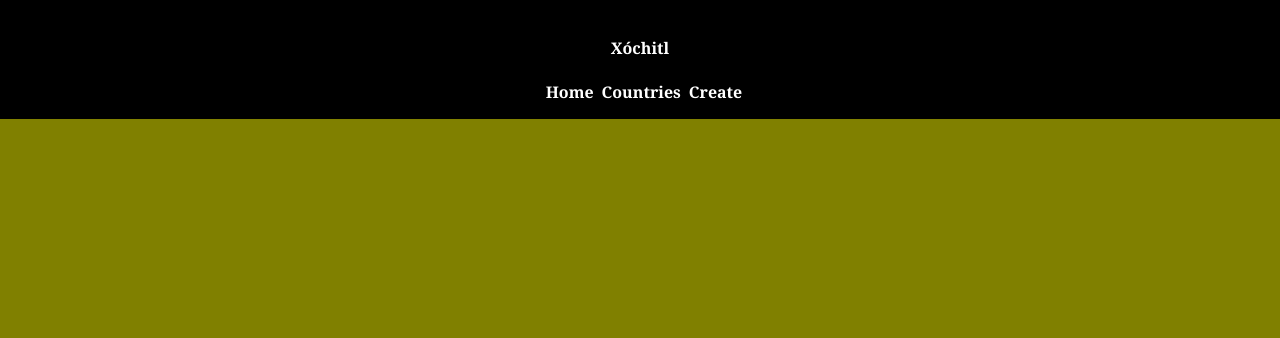
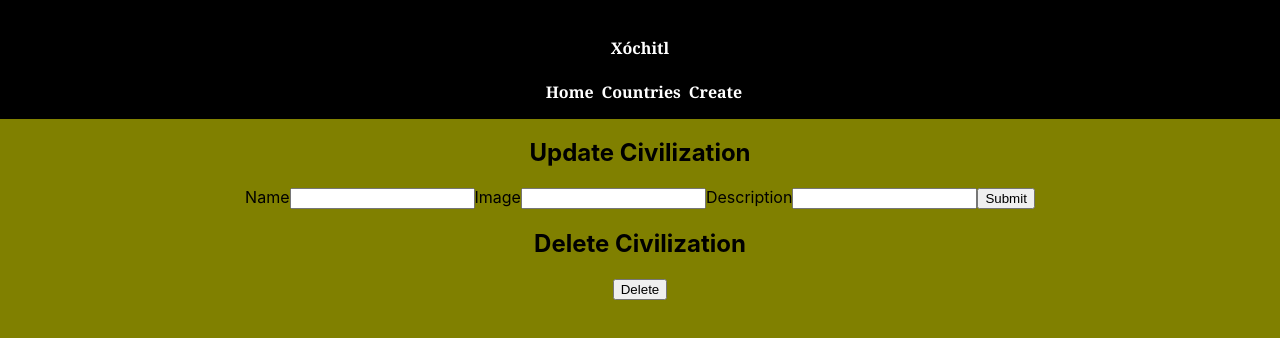
Before and after one commit to Tezcatlimichi/mesoamerican_civilizations, a React (Create React App) app in the folder civilizations-clientfrontend/: page /countries/1/1 in a window 1280 px wide. Shown: the top 338 px of the page. Built offline with nearby package versions, Linux system fonts and the light colour scheme; no server answers.

Commit message:
delete and update civilization functions on front end now work

```diff
--- a/civilizations-clientfrontend/src/components/Civilizations.jsx
+++ b/civilizations-clientfrontend/src/components/Civilizations.jsx
@@ -15,11 +15,52 @@ const Civilizations = () => {
     apiCall()
   },[])
 
+  // delete civilization
+
+const deleteCivilization = async (event) =>{
+  let deletedCivilization = await axios.delete(`http://localhost:3001/civilizations/${id}`)
+  console.log(deleteCivilization)
+}
+
+// update civilization
+
+const [civilizationForm, setCivilizationForm] = useState({ name: '', image: '', description: ""})
+
+const updateCivilization = async (event)=>{
+event.preventDefault()
+let updatedCivilization = await axios.put(`http://localhost:3001/civilizations/${id}`, civilizationForm)
+setCivilization([...civilization,updatedCivilization])
+setCivilizationForm({ name: '', image: '', description: ""})
+}
+
+const handleChangeCivilization = (event) => {
+  setCivilizationForm({ ...civilizationForm, [event.target.id]: event.target.value })
+}
+
   return (
     <div className="civilization-grid">
       <h2>{civilization.name}</h2>
       <h3>{civilization.description}</h3>
+      <div className="update">
+      <h2>Update Civilization</h2>
+      <form onSubmit={updateCivilization} >
+      <label htmlFor="name">Name</label>
+      <input id="name" value={civilizationForm.name} onChange={handleChangeCivilization} />
+      <label htmlFor="image">Image</label>
+      <input id="image" value={civilizationForm.image} onChange={handleChangeCivilization}/>
+      <label htmlFor="image">Description</label>
+      <input id="description" value={civilizationForm.description} onChange={handleChangeCivilization}/>
+      <button type="submit">Submit</button>
+      </form>
+      </div>
+      <div className="delete">
+      <h2>Delete Civilization</h2>
+      <form onSubmit={deleteCivilization} >
+      <button type="submit">Delete</button>
+      </form>
+      </div>
     </div>
+
   )
 }
 
--- a/civilizations-clientfrontend/src/components/CountriesDetails.jsx
+++ b/civilizations-clientfrontend/src/components/CountriesDetails.jsx
@@ -57,14 +57,13 @@ const CountriesDetails =(props)=>{
   //update country
   const [countryForm, setCountryForm] = useState({ name: '', image: '' })
    // update country
-  const updateCivilization = async (event) => {
+  const updateCountry = async (event) => {
   event.preventDefault()
-  let updatedCivilization = await axios.put(
+  let updatedCountry = await axios.put(
     `http://localhost:3001/countries/${id}`,
     countryForm
   )
-  console.log(updatedCivilization)
-  updateCivilization([...civilizations, updateCivilization])
+  setSelectedCountry([...selectedCountry, updatedCountry])
   setCountryForm({
     name: '',
     image: ''
@@ -93,9 +92,9 @@ const deleteCountry = async (event) =>{
         <h3>{civilization.name}</h3>
       </div>
       )) : "" }
-      <div className="update-country">
+      <div className="update">
       <h2>Update Country</h2>
-      <form onSubmit={updateCivilization} >
+      <form onSubmit={updateCountry} >
       <label htmlFor="name">Name</label>
       <input id="name" value={countryForm.name} onChange={handleChangeCountry} />
       <label htmlFor="image">Image</label>
@@ -103,7 +102,7 @@ const deleteCountry = async (event) =>{
       <button type="submit">Submit</button>
       </form>
       </div>
-      <div className="delete-country">
+      <div className="delete">
       <h2>Delete Country</h2>
       <form onSubmit={deleteCountry} >
       <button type="submit">Delete</button>
--- a/civilizations-clientfrontend/src/components/Forms.jsx
+++ b/civilizations-clientfrontend/src/components/Forms.jsx
@@ -6,17 +6,6 @@ import axios from 'axios'
 
 const Forms = (props) =>{
 
-  const [countries, setCountries] = useState([])
-
-
-
-  useEffect(() => {
-    const apiCall = async () => {
-      let response = await axios.get("http://localhost:3001/countries")
-      setCountries(response.data)
-    }
-    apiCall()
-  }, [])
 
 
 
```
